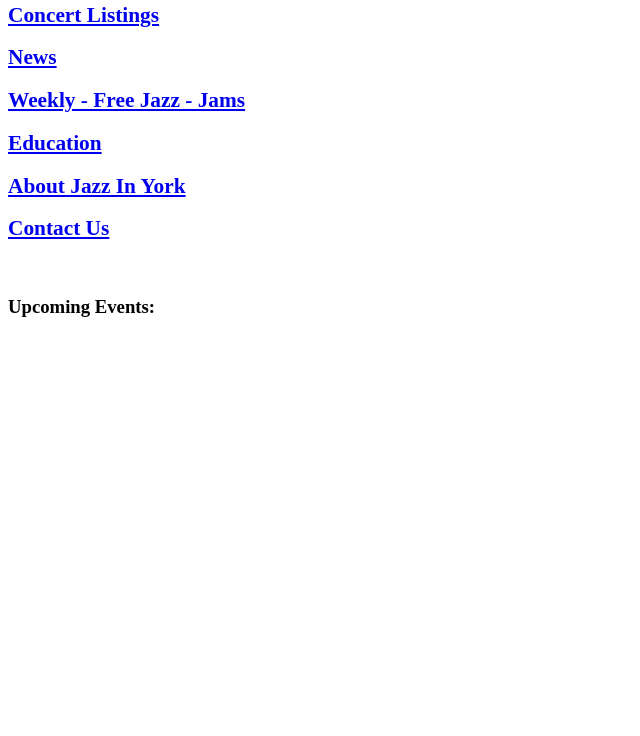
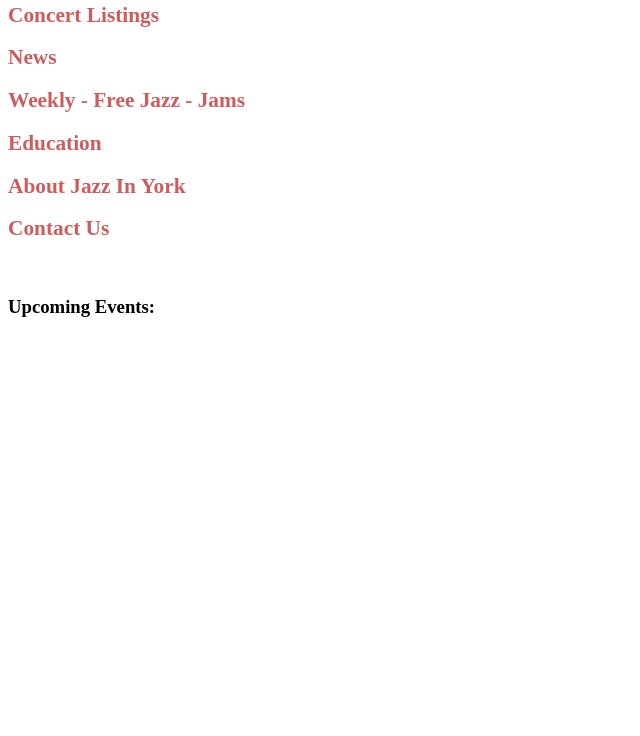
Before and after one commit to chazsinghqueensroadservices/jazzinyorkrefresh, a plain HTML site: page index.html in a window 1280 px wide. Shown: the part 64-800 px from the top of the page, without its empty margins (0-640 px from the left). Drawn offline with Linux system fonts and the light colour scheme.

Commit message:
update style.css

```diff
--- a/style.css
+++ b/style.css
@@ -4,10 +4,14 @@
   text-decoration: none;
 }
 h2 {
-  color: maroon;
+  color: indianred;
   font-size: 16pt;
   text-decoration: none;
 }
 body {
     font-size: 12pt;
 }
+a {
+  color: inherit;
+  text-decoration: none;
+}
```
